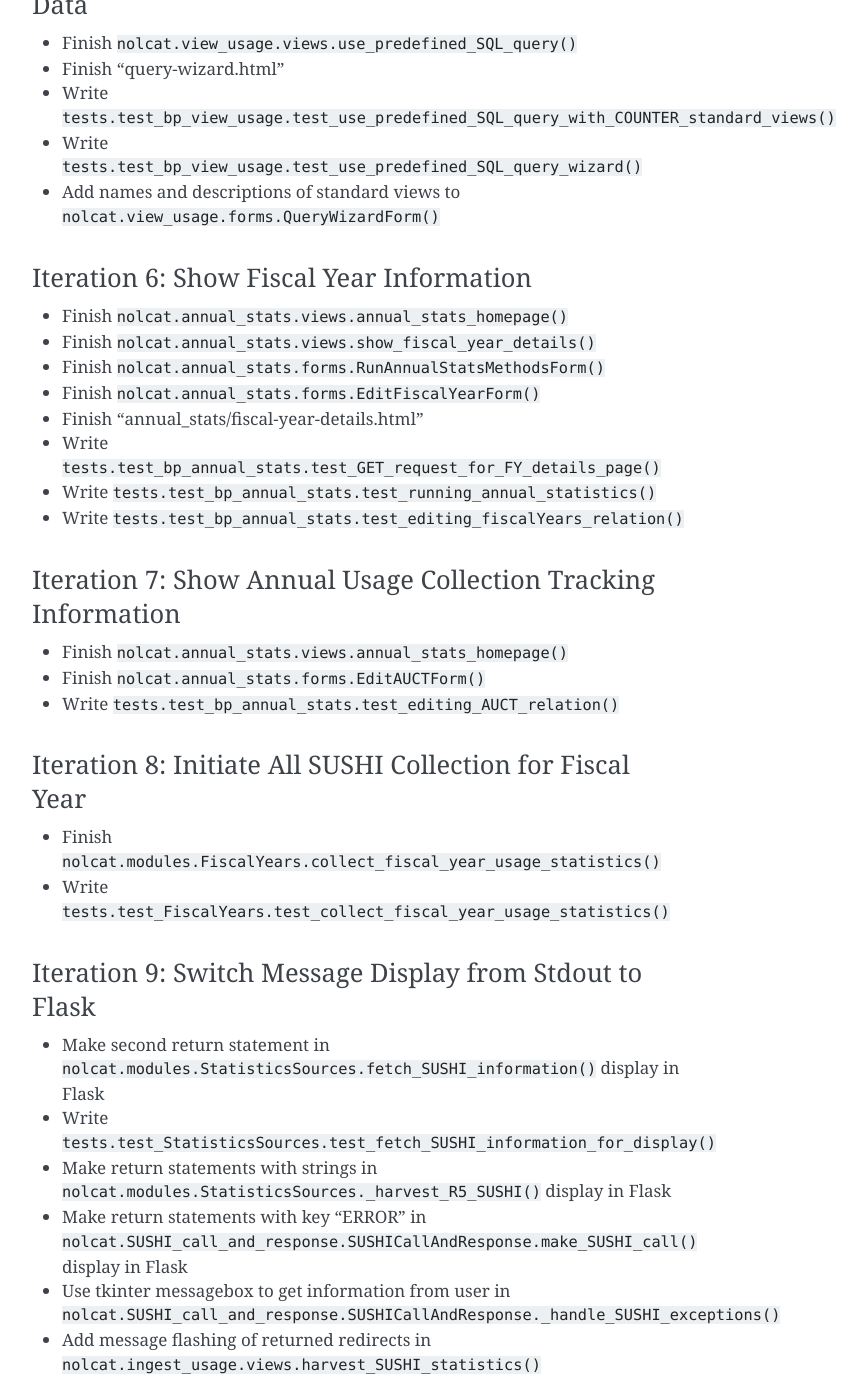
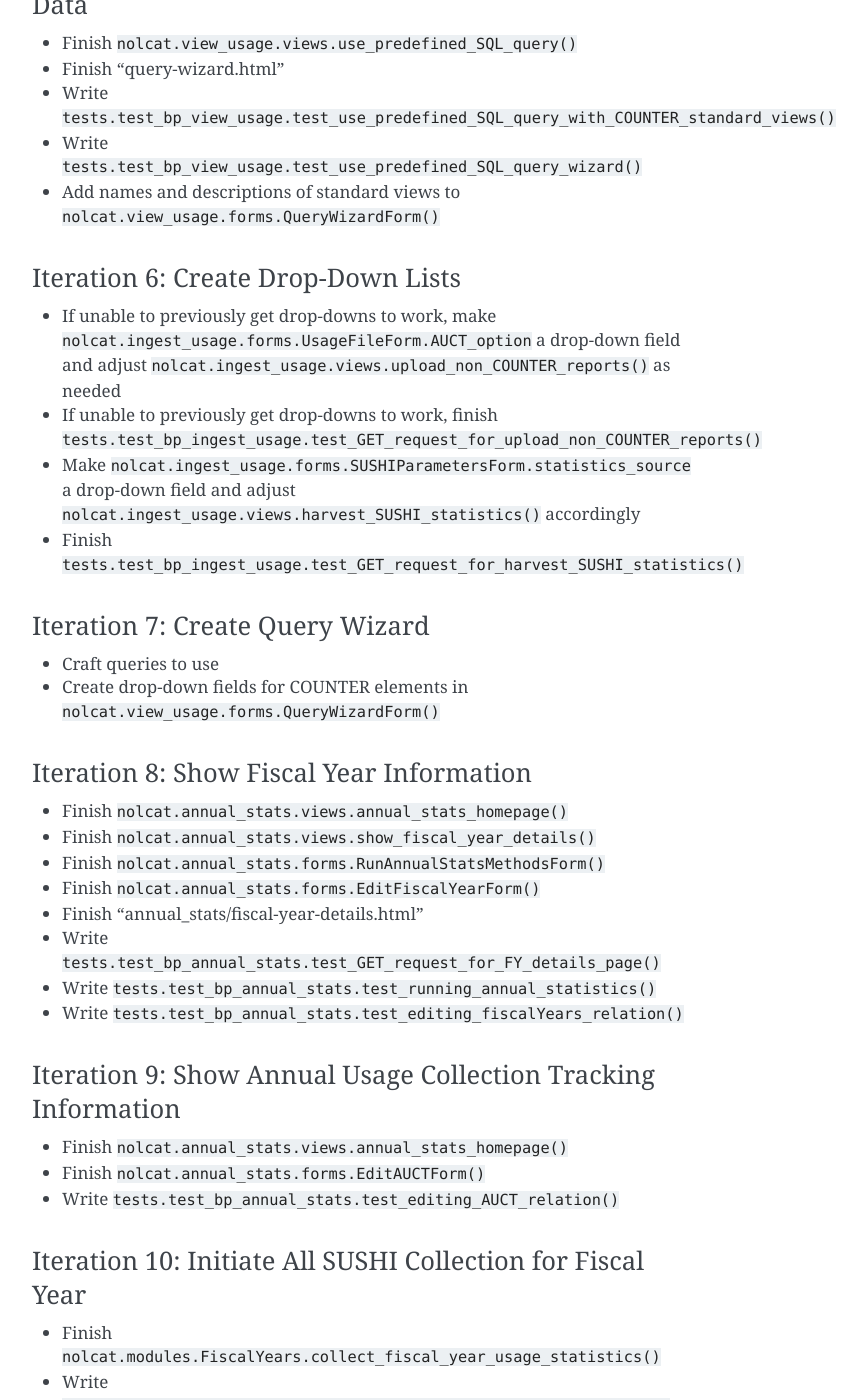
Before and after one commit to ereiskind/nolcat, a Sphinx documentation site: the page built from docs/source/roadmap.rst, in a window 1280 px wide and 1400 px high, scrolled down 4062 px. Shown: the whole window, without its empty margins (388-1255 px from the left). Built offline with Sphinx 7.4.7, drawn with Linux system fonts in a browser that asks for light colours; some of the changed text lies outside the part shown.

Commit message:
Flesh out roadmap

```diff
--- a/docs/source/roadmap.rst
+++ b/docs/source/roadmap.rst
@@ -120,7 +120,19 @@ Iteration 5: Create CSV Downloads from COUNTER Data
 * Write ``tests.test_bp_view_usage.test_use_predefined_SQL_query_wizard()``
 * Add names and descriptions of standard views to ``nolcat.view_usage.forms.QueryWizardForm()``
 
-Iteration 6: Show Fiscal Year Information
+Iteration 6: Create Drop-Down Lists
+===================================
+* If unable to previously get drop-downs to work, make ``nolcat.ingest_usage.forms.UsageFileForm.AUCT_option`` a drop-down field and adjust ``nolcat.ingest_usage.views.upload_non_COUNTER_reports()`` as needed
+* If unable to previously get drop-downs to work, finish ``tests.test_bp_ingest_usage.test_GET_request_for_upload_non_COUNTER_reports()``
+* Make ``nolcat.ingest_usage.forms.SUSHIParametersForm.statistics_source`` a drop-down field and adjust ``nolcat.ingest_usage.views.harvest_SUSHI_statistics()`` accordingly
+* Finish ``tests.test_bp_ingest_usage.test_GET_request_for_harvest_SUSHI_statistics()``
+
+Iteration 7: Create Query Wizard
+================================
+* Craft queries to use
+* Create drop-down fields for COUNTER elements in ``nolcat.view_usage.forms.QueryWizardForm()``
+
+Iteration 8: Show Fiscal Year Information
 =========================================
 * Finish ``nolcat.annual_stats.views.annual_stats_homepage()``
 * Finish ``nolcat.annual_stats.views.show_fiscal_year_details()``
@@ -131,19 +143,19 @@ Iteration 6: Show Fiscal Year Information
 * Write ``tests.test_bp_annual_stats.test_running_annual_statistics()``
 * Write ``tests.test_bp_annual_stats.test_editing_fiscalYears_relation()``
 
-Iteration 7: Show Annual Usage Collection Tracking Information
+Iteration 9: Show Annual Usage Collection Tracking Information
 ==============================================================
 * Finish ``nolcat.annual_stats.views.annual_stats_homepage()``
 * Finish ``nolcat.annual_stats.forms.EditAUCTForm()``
 * Write ``tests.test_bp_annual_stats.test_editing_AUCT_relation()``
 
-Iteration 8: Initiate All SUSHI Collection for Fiscal Year
-==========================================================
+Iteration 10: Initiate All SUSHI Collection for Fiscal Year
+===========================================================
 * Finish ``nolcat.modules.FiscalYears.collect_fiscal_year_usage_statistics()``
 * Write ``tests.test_FiscalYears.test_collect_fiscal_year_usage_statistics()``
 
-Iteration 9: Switch Message Display from Stdout to Flask
-========================================================
+Iteration 11: Switch Message Display from Stdout to Flask
+=========================================================
 * Make second return statement in ``nolcat.modules.StatisticsSources.fetch_SUSHI_information()`` display in Flask
 * Write ``tests.test_StatisticsSources.test_fetch_SUSHI_information_for_display()``
 * Make return statements with strings in ``nolcat.modules.StatisticsSources._harvest_R5_SUSHI()`` display in Flask
@@ -177,8 +182,8 @@ Iteration 2: Make Initialization Forms Downloadable
 * Get Jinja download to work in "initialization/index.html" and "initialization/initial-data-upload-2.html"
 * Write ``tests.test_bp_initialization.test_download_file()``
 
-Iteration: Write ``__repr__`` Methods
-=====================================
+Iteration 3: Write ``__repr__`` Methods
+=======================================
 * Write ``nolcat.models.FiscalYears.__repr__()``
 * Write ``nolcat.models.Vendors.__repr__()``
 * Write ``nolcat.models.VendorNotes.__repr__()``
@@ -189,14 +194,14 @@ Iteration: Write ``__repr__`` Methods
 * Write ``nolcat.models.AnnualUsageCollectionTracking.__repr__()``
 * Write ``nolcat.models.COUNTERData.__repr__()``
 
-Iteration 4: Update Documentation
-=================================
+Iteration 4: Formalize Documentation
+====================================
 * Update and flesh out README according to best practices
 * Run command line operations ``sphinx-apidoc -o docs/source/ nolcat`` and ``make html`` for Sphinx
 * Organize custom documentation pages on Sphinx index
 
-Iteration: Display Data Uploaded at End of Initialization
-=========================================================
+Iteration 5: Display Data Uploaded at End of Initialization
+===========================================================
 * Add display of all data in the database to "initialization/show-loaded-data.html"
 * Update ``tests.test_bp_initialization.test_requesting_data_load_complete()``
 
@@ -231,11 +236,13 @@ Iteration: Allow User-Created SQL Queries
 
 Iteration: Display Results of Usage Data Requests in Browser
 ============================================================
-*
+* Modify routes in ``nolcat.view_usage.views`` that return CSVs to return HTML pages from which those CSVs can be downloaded
+* Show dataframes used to create CSVs in browser (see https://stackoverflow.com/q/52644035 and https://stackoverflow.com/q/22180993 for info about adding dataframes to Flask display)
 
 Iteration: Display Data Visualization of Usage Data Requests in Browser
 =======================================================================
-*
+* Make final decision between Plotly/Dash and Bokeh
+* Change dataframes displayed as tables in browser to data visualizations
 
 Iteration: Get SUSHI Credentials from Alma
 ==========================================
@@ -253,8 +260,23 @@ Iteration: Add User Accounts to Restrict Access
 
 Iteration: Deduplicate Resources
 ================================
+* Review the main branch of the repo as of commit 207c4a14b521b7f247f5249a080b4a725963b599 (made 2023-01-20)
 * Remove hyphens from all ISBNs to handle their inconsistency in usage and placement
 
 Iteration: Handle Reports Without Corresponding Master Reports
 ==============================================================
 * Figure out how to view reports found in subsection "Add Any Standard Reports Not Corresponding to a Master Report" of ``nolcat.modules.StatisticsSources._harvest_R5_SUSHI()``
+
+Iteration: Incorporate Springshare Databases A-Z Statistics
+===========================================================
+* Create relation with the databases in the Springshare Databases A-Z list
+* Connect values in the above relation with ``resourceSources`` records through a foreign key in the new relation or a junction table
+* Create other relation(s) to hold the usage data in a normalized fashion
+* Add relation classes to ``nolcat.models`` for all the newly created relations
+
+Iteration: Incorporate OpenAthens Statistics
+============================================
+* Create relation with the activated resources in the OpenAthens resource catalog
+* Connect values in the above relation with ``resourceSources`` records through a foreign key in the new relation or a junction table
+* Create other relation(s) to hold the usage data in a normalized fashion
+* Add relation classes to ``nolcat.models`` for all the newly created relations
```
Also changed, not shown: other parts of docs/source/roadmap.rst (+1 -8 lines).
